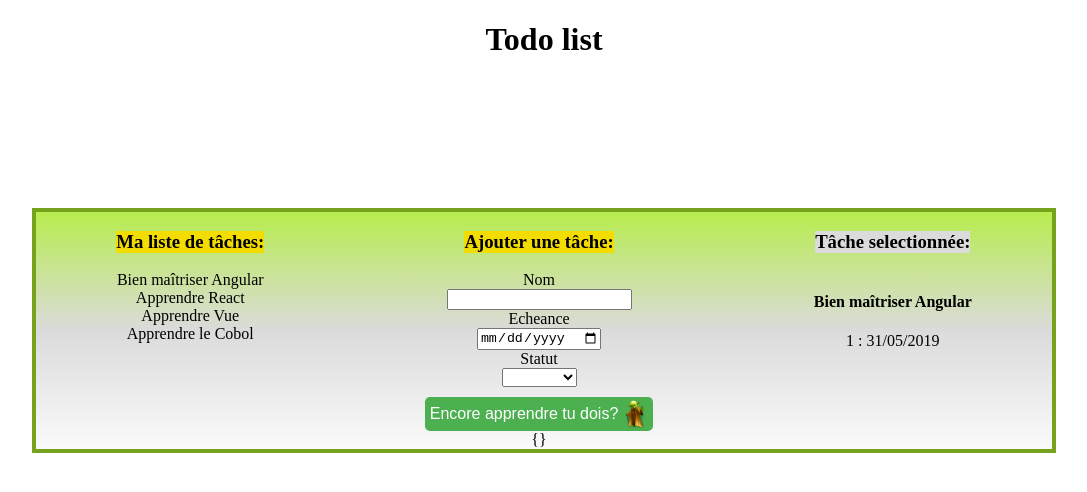
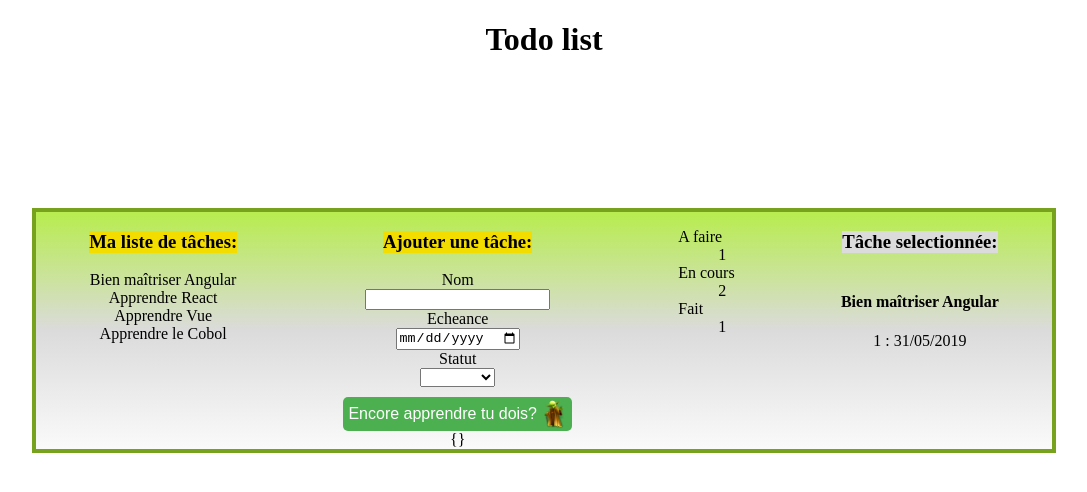
Before and after one commit to Saijitsu/try-angular, an Angular app: page / in a window 1280 px wide. Shown: the top 492 px of the page, without its empty margins (96-1183 px from the left). Built offline with nearby package versions, Linux system fonts and the light colour scheme.

Commit message:
add new service and resume component

```diff
--- a/src/app/app.component.html
+++ b/src/app/app.component.html
@@ -11,5 +11,6 @@
  -->
   <app-nav-list></app-nav-list>
   <app-create></app-create>
+  <app-resume></app-resume>
   <app-detail></app-detail>
 </main>
--- a/src/app/app.module.ts
+++ b/src/app/app.module.ts
@@ -7,6 +7,7 @@ import { AppComponent } from './app.component';
 import { NavListComponent } from './nav-list/nav-list.component';
 import { DetailComponent } from './detail/detail.component';
 import { CreateComponent } from './create/create.component';
+import { ResumeComponent } from './resume/resume.component';
 
 /*import { Task } from './task';
 
@@ -23,7 +24,8 @@ const taskFactory = () => {
     AppComponent,
     NavListComponent,
     DetailComponent,
-    CreateComponent
+    CreateComponent,
+    ResumeComponent
   ],
   imports: [
     BrowserModule,
--- a/src/app/create/create.component.html
+++ b/src/app/create/create.component.html
@@ -17,9 +17,9 @@
     <div>
       <label for="create[status]">Statut</label>
       <select name="status" id="create[status]" [(ngModel)]="newTask.status" required>
-        <option value="Todo">A faire</option>
-        <option value="Doing">En cours</option>
-        <option value="Done">Fait</option>
+        <option value="0">A faire</option>
+        <option value="1">En cours</option>
+        <option value="2">Fait</option>
       </select>
     </div>
     <button [disabled]="form.invalid" class="button">
--- /dev/null
+++ b/src/app/resume-task.service.ts
@@ -0,0 +1,27 @@
+import { Injectable } from '@angular/core';
+import { TaskProviderService } from './task-provider.service';
+import { Task } from './task';
+import { Subject, Observable } from 'rxjs';
+
+@Injectable({
+  providedIn: 'root'
+})
+export class ResumeTaskService {
+
+  private data: number[];
+  resumeSubject = new Subject<number[]>();
+
+  constructor(provider: TaskProviderService) {
+    provider.getTasks().subscribe((tasks: Task[]) => {
+      this.data = tasks.reduce((acc, cur) => {
+        acc[cur.status]++;
+        return acc;
+      }, [0, 0, 0]);
+      this.resumeSubject.next(this.data);
+    });
+  }
+
+  getResume(): Observable<number[]> {
+    return this.resumeSubject.asObservable()
+  }
+}
--- /dev/null
+++ b/src/app/resume/resume.component.html
@@ -0,0 +1,5 @@
+<dl>
+  <dt class="todo">A faire</dt><dd>{{resume[0]}}</dd>
+  <dt class="doing">En cours</dt><dd>{{resume[1]}}</dd>
+  <dt class="done">Fait</dt><dd>{{resume[2]}}</dd>
+</dl>
--- /dev/null
+++ b/src/app/resume/resume.component.ts
@@ -0,0 +1,19 @@
+import { Component, OnInit } from '@angular/core';
+import { ResumeTaskService } from '../resume-task.service';
+
+@Component({
+  selector: 'app-resume',
+  templateUrl: './resume.component.html',
+  styleUrls: ['./resume.component.scss']
+})
+export class ResumeComponent implements OnInit {
+
+private resume = [0, 0, 0];
+
+  constructor(private resumeService: ResumeTaskService) { }
+
+  ngOnInit() {
+    this.resumeService.getResume().subscribe(resume => this.resume = resume) // va fournir le résumé à chaque fois qu'il change
+  }
+
+}
--- a/src/app/task-provider.service.ts
+++ b/src/app/task-provider.service.ts
@@ -17,6 +17,7 @@ export class TaskProviderService {
     this.http.get<Task[]>('/assets/tasks.json').subscribe(tasks => {
       this.tasks = tasks;
       this.tasksSubject.next(this.tasks);
+      console.log('test', this.tasks); // need to be clear
     });
   }
 
@@ -31,5 +32,6 @@ export class TaskProviderService {
     this.tasks.unshift(newTask);
     // Notifie tout les abonnés avec la nouvelle version de la liste
     this.tasksSubject.next(this.tasks);
+    console.log('test', this.tasks); // need to be clear
   }
 }
```
Also changed, not shown: src/app/resume/resume.component.scss (added), 2 other files (tests, documents, lock files or other folders).
